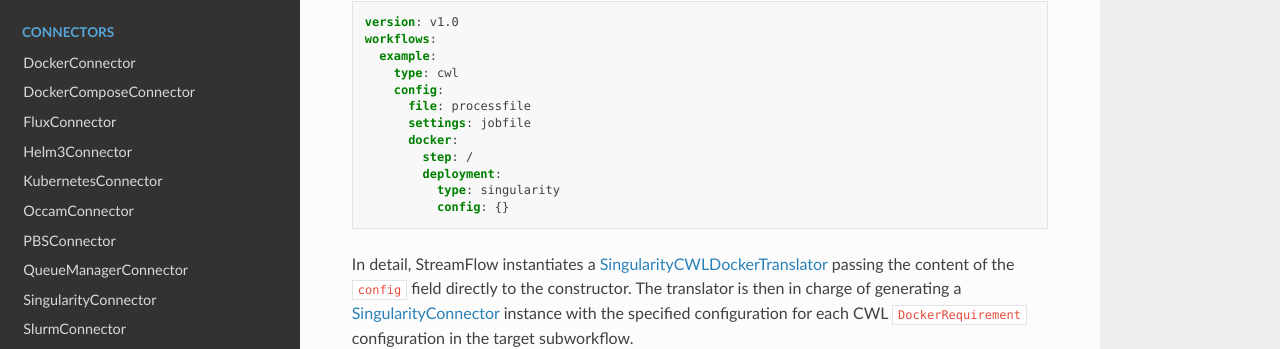
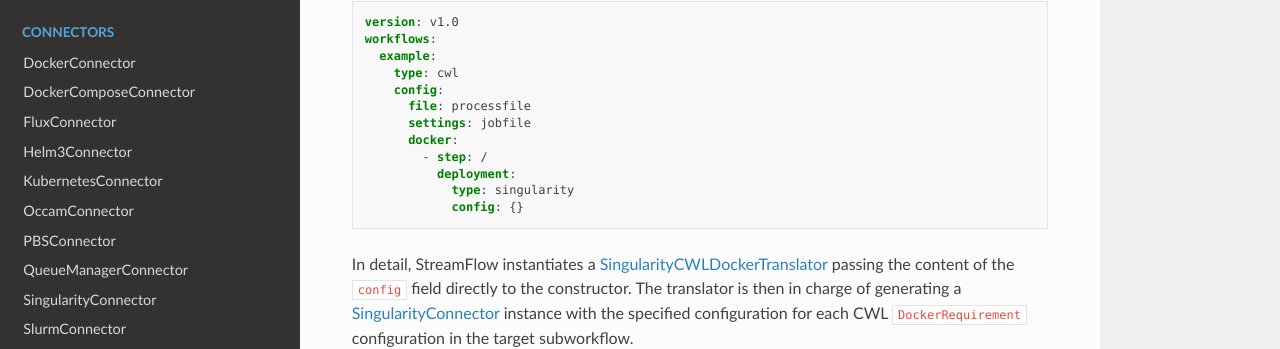
Before and after one commit to alpha-unito/streamflow, a Sphinx documentation site: the page built from docs/source/cwl/docker-requirement.rst, in a window 1280 px wide and 900 px high, scrolled down 851 px. Shown: the part 360-709 px from the top of the window. Built offline with Sphinx 7.4.7 and the Read the Docs theme 2.0.0, drawn with Linux system fonts in a browser that asks for light colours.

```diff
--- a/docs/source/cwl/docker-requirement.rst
+++ b/docs/source/cwl/docker-requirement.rst
@@ -58,9 +58,9 @@ As an example, the following ``streamflow.yml`` file runs the above ``CommandLin
           file: processfile
           settings: jobfile
           docker:
-            step: /
-            deployment:
-              type: singularity
-              config: {}
+            - step: /
+              deployment:
+                type: singularity
+                config: {}
 
 In detail, StreamFlow instantiates a :ref:`SingularityCWLDockerTranslator <SingularityCWLDockerTranslator>` passing the content of the ``config`` field directly to the constructor. The translator is then in charge of generating a :ref:`SingularityConnector <SingularityConnector>` instance with the specified configuration for each CWL ``DockerRequirement`` configuration in the target subworkflow.
```
Also changed, not shown: 1 other file.
